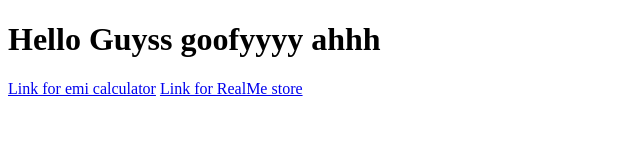
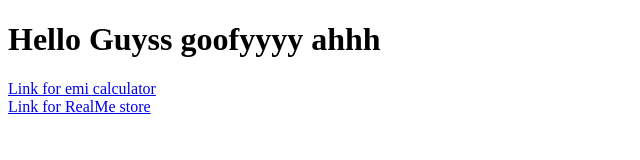
Before and after one commit to SuriyaRai/Web_projects, a plain HTML site: page index.html in a window 1280 px wide. Shown: the whole page, without its empty margins (0-640 px from the left). Drawn offline with Linux system fonts and the light colour scheme.

Commit message:
Update index.html

```diff
--- a/index.html
+++ b/index.html
@@ -7,7 +7,7 @@
 </head>
 <body>
     <h1>Hello Guyss goofyyyy ahhh</h1>
-    <a href="./emi_calculator" target="_blank">Link for emi calculator</a>
+    <a href="./emi_calculator" target="_blank">Link for emi calculator</a> <br>
     <a href="./real-me" target="_blank">Link for RealMe store</a>
 </body>
 </html>
```
